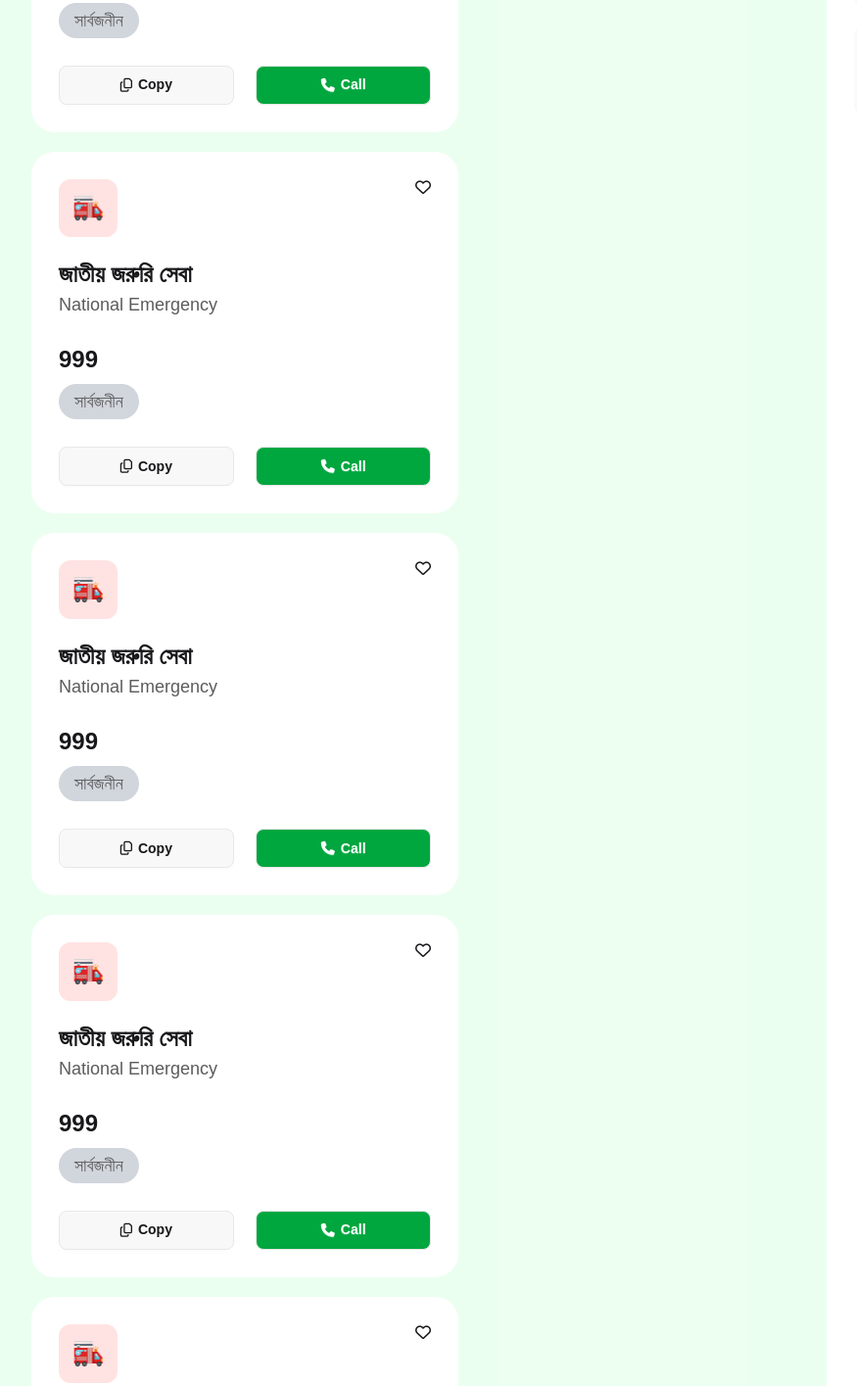
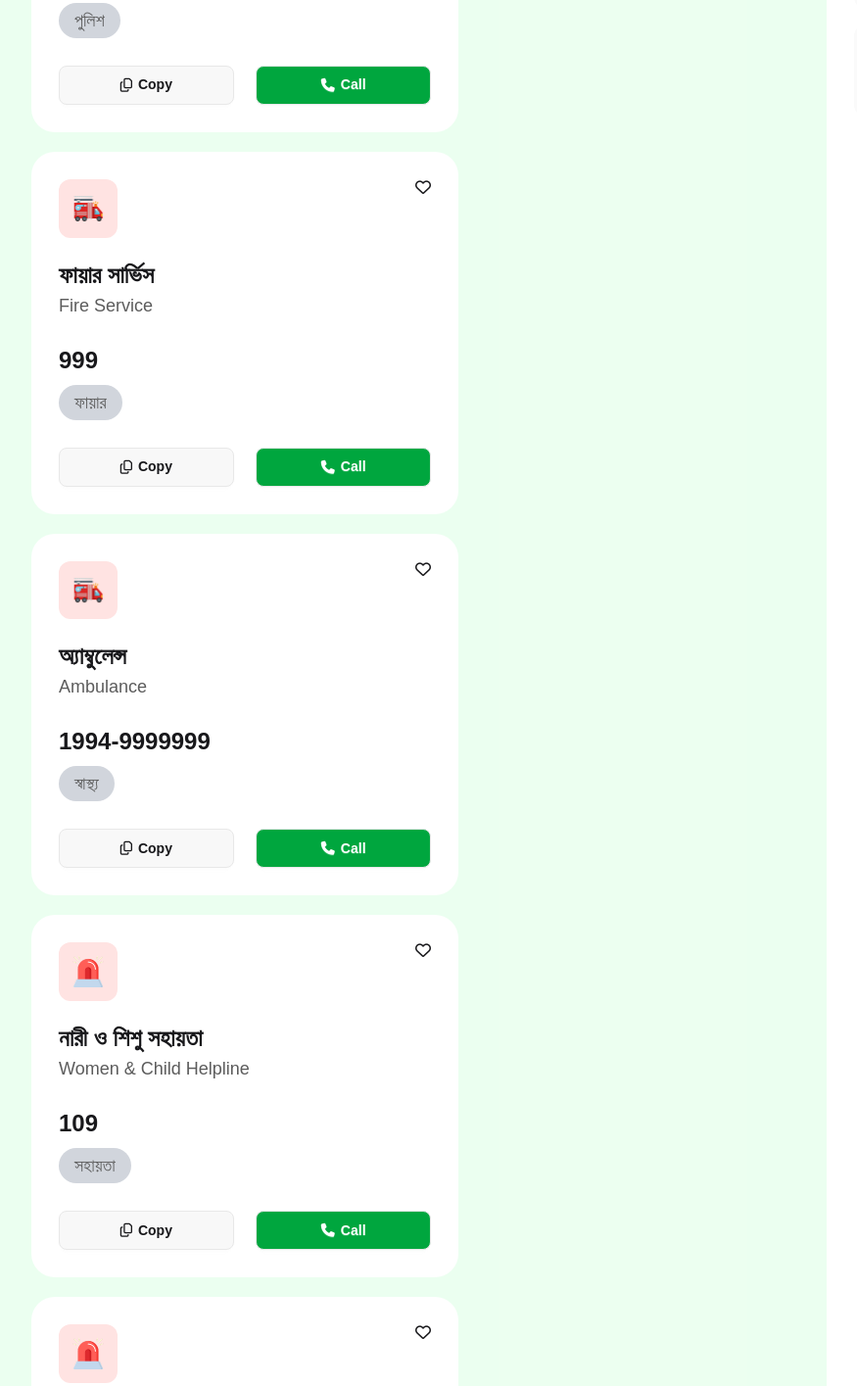
Before and after one commit to Riko-Mia/Assignment-05, a plain HTML site: page index.html in a window 1280 px wide. Shown: the part 997-2412 px from the top of the page at 98% size, without its empty margins (0-875 px from the left). Drawn offline with nearby package versions, Linux system fonts and the light colour scheme; a script that the page names is missing; a web font is replaced by a local one.

```diff
--- a/index.html
+++ b/index.html
@@ -101,7 +101,7 @@
             <div class=" flex flex-wrap m-[32px] gap-5 justify-between">
 
 
-                <div class=" bg-white w-[436px] p-[28px] rounded-3xl">
+                <!-- <div class=" bg-white w-[436px] p-[28px] rounded-3xl">
                     <div class="flex justify-between ">
                     <div class="bg-[#FFE3E2] w-[60px] mb-5 rounded-xl">
                     <img class="p-[14px]" src="./assets/fire-service.png">
@@ -124,13 +124,13 @@
                             <button class="btn call-btn rounded-lg"><i class="fa-solid fa-phone"></i> Call</button>
                         </div>
                     </div>
-                </div>
+                </div> -->
 
 
                 <div class=" bg-white w-[436px] p-[28px] rounded-3xl">
                     <div class="flex justify-between ">
                     <div class="bg-[#FFE3E2] w-[60px] mb-5 rounded-xl">
-                    <img class="p-[14px]" src="./assets/fire-service.png">
+                    <img class="p-[14px]" src="./assets/ambulance.png">
                     </div>
                     <i class="fa-regular fa-heart"></i>
                     </div>
@@ -157,21 +157,21 @@
                 <div class=" bg-white w-[436px] p-[28px] rounded-3xl">
                     <div class="flex justify-between ">
                     <div class="bg-[#FFE3E2] w-[60px] mb-5 rounded-xl">
-                    <img class="p-[14px]" src="./assets/fire-service.png">
+                    <img class="p-[14px]" src="./assets/police.png">
                     </div>
                     <i class="fa-regular fa-heart"></i>
                     </div>
                     <div class="card-text-body">
                         <h2 class="card-title text-[24px] font-bold">
-                            জাতীয় জরুরি সেবা
+                            পুলিশ
                         </h2>
-                            <p class="text-[#5C5C5C] text-[18px]">National Emergency</p>
+                            <p class="text-[#5C5C5C] text-[18px]">Police</p>
 
                             <h2  class="card-title text-[24px] font-bold mt-6 mb-3">
                                 999
                             </h2>
 
-                            <div><span class=" bg-gray-300  py-2 px-4 rounded-3xl text-[#5C5C5C] text-[18px]">সার্বজনীন</span></div>
+                            <div><span class=" bg-gray-300  py-2 px-4 rounded-3xl text-[#5C5C5C] text-[18px]">পুলিশ</span></div>
                         <div class="card-actions justify-between mt-8">
                             <div class="btn copy-btn rounded-lg"><i class="fa-regular fa-copy"></i> Copy</div>
                             <button class="btn call-btn rounded-lg"><i class="fa-solid fa-phone"></i> Call</button>
@@ -190,15 +190,15 @@
                     </div>
                     <div class="card-text-body">
                         <h2 class="card-title text-[24px] font-bold">
-                            জাতীয় জরুরি সেবা
+                            ফায়ার সার্ভিস
                         </h2>
-                            <p class="text-[#5C5C5C] text-[18px]">National Emergency</p>
+                            <p class="text-[#5C5C5C] text-[18px]">Fire Service</p>
 
                             <h2  class="card-title text-[24px] font-bold mt-6 mb-3">
                                 999
                             </h2>
 
-                            <div><span class=" bg-gray-300  py-2 px-4 rounded-3xl text-[#5C5C5C] text-[18px]">সার্বজনীন</span></div>
+                            <div><span class=" bg-gray-300  py-2 px-4 rounded-3xl text-[#5C5C5C] text-[18px]">ফায়ার</span></div>
                         <div class="card-actions justify-between mt-8">
                             <div class="btn copy-btn rounded-lg"><i class="fa-regular fa-copy"></i> Copy</div>
                             <button class="btn call-btn rounded-lg"><i class="fa-solid fa-phone"></i> Call</button>
@@ -217,15 +217,15 @@
                     </div>
                     <div class="card-text-body">
                         <h2 class="card-title text-[24px] font-bold">
-                            জাতীয় জরুরি সেবা
+                            অ্যাম্বুলেন্স
                         </h2>
-                            <p class="text-[#5C5C5C] text-[18px]">National Emergency</p>
+                            <p class="text-[#5C5C5C] text-[18px]">Ambulance</p>
 
                             <h2  class="card-title text-[24px] font-bold mt-6 mb-3">
-                                999
+                                1994-9999999
                             </h2>
 
-                            <div><span class=" bg-gray-300  py-2 px-4 rounded-3xl text-[#5C5C5C] text-[18px]">সার্বজনীন</span></div>
+                            <div><span class=" bg-gray-300  py-2 px-4 rounded-3xl text-[#5C5C5C] text-[18px]">স্বাস্থ্য</span></div>
                         <div class="card-actions justify-between mt-8">
                             <div class="btn copy-btn rounded-lg"><i class="fa-regular fa-copy"></i> Copy</div>
                             <button class="btn call-btn rounded-lg"><i class="fa-solid fa-phone"></i> Call</button>
@@ -238,21 +238,21 @@
                 <div class=" bg-white w-[436px] p-[28px] rounded-3xl">
                     <div class="flex justify-between ">
                     <div class="bg-[#FFE3E2] w-[60px] mb-5 rounded-xl">
-                    <img class="p-[14px]" src="./assets/fire-service.png">
+                    <img class="p-[14px]" src="./assets/emergency.png">
                     </div>
                     <i class="fa-regular fa-heart"></i>
                     </div>
                     <div class="card-text-body">
                         <h2 class="card-title text-[24px] font-bold">
-                            জাতীয় জরুরি সেবা
+                            নারী ও শিশু সহায়তা
                         </h2>
-                            <p class="text-[#5C5C5C] text-[18px]">National Emergency</p>
+                            <p class="text-[#5C5C5C] text-[18px]">Women & Child Helpline</p>
 
                             <h2  class="card-title text-[24px] font-bold mt-6 mb-3">
-                                999
+                                109
                             </h2>
 
-                            <div><span class=" bg-gray-300  py-2 px-4 rounded-3xl text-[#5C5C5C] text-[18px]">সার্বজনীন</span></div>
+                            <div><span class=" bg-gray-300  py-2 px-4 rounded-3xl text-[#5C5C5C] text-[18px]">সহায়তা</span></div>
                         <div class="card-actions justify-between mt-8">
                             <div class="btn copy-btn rounded-lg"><i class="fa-regular fa-copy"></i> Copy</div>
                             <button class="btn call-btn rounded-lg"><i class="fa-solid fa-phone"></i> Call</button>
@@ -265,21 +265,21 @@
                 <div class=" bg-white w-[436px] p-[28px] rounded-3xl">
                     <div class="flex justify-between ">
                     <div class="bg-[#FFE3E2] w-[60px] mb-5 rounded-xl">
-                    <img class="p-[14px]" src="./assets/fire-service.png">
+                    <img class="p-[14px]" src="./assets/emergency.png">
                     </div>
                     <i class="fa-regular fa-heart"></i>
                     </div>
                     <div class="card-text-body">
                         <h2 class="card-title text-[24px] font-bold">
-                            জাতীয় জরুরি সেবা
+                            দুদক
                         </h2>
-                            <p class="text-[#5C5C5C] text-[18px]">National Emergency</p>
+                            <p class="text-[#5C5C5C] text-[18px]">Anti-Corruption</p>
 
                             <h2  class="card-title text-[24px] font-bold mt-6 mb-3">
-                                999
+                                106
                             </h2>
 
-                            <div><span class=" bg-gray-300  py-2 px-4 rounded-3xl text-[#5C5C5C] text-[18px]">সার্বজনীন</span></div>
+                            <div><span class=" bg-gray-300  py-2 px-4 rounded-3xl text-[#5C5C5C] text-[18px]">সরকারি</span></div>
                         <div class="card-actions justify-between mt-8">
                             <div class="btn copy-btn rounded-lg"><i class="fa-regular fa-copy"></i> Copy</div>
                             <button class="btn call-btn rounded-lg"><i class="fa-solid fa-phone"></i> Call</button>
@@ -292,21 +292,21 @@
                 <div class=" bg-white w-[436px] p-[28px] rounded-3xl">
                     <div class="flex justify-between ">
                     <div class="bg-[#FFE3E2] w-[60px] mb-5 rounded-xl">
-                    <img class="p-[14px]" src="./assets/fire-service.png">
+                    <img class="p-[14px]" src="./assets/heart.png">
                     </div>
                     <i class="fa-regular fa-heart"></i>
                     </div>
                     <div class="card-text-body">
                         <h2 class="card-title text-[24px] font-bold">
-                            জাতীয় জরুরি সেবা
+                            বিদ্যুৎ বিভ্রাট
                         </h2>
-                            <p class="text-[#5C5C5C] text-[18px]">National Emergency</p>
+                            <p class="text-[#5C5C5C] text-[18px]">Electricity Outage</p>
 
                             <h2  class="card-title text-[24px] font-bold mt-6 mb-3">
-                                999
+                                16216
                             </h2>
 
-                            <div><span class=" bg-gray-300  py-2 px-4 rounded-3xl text-[#5C5C5C] text-[18px]">সার্বজনীন</span></div>
+                            <div><span class=" bg-gray-300  py-2 px-4 rounded-3xl text-[#5C5C5C] text-[18px]">বিদ্যুৎ</span></div>
                         <div class="card-actions justify-between mt-8">
                             <div class="btn copy-btn rounded-lg"><i class="fa-regular fa-copy"></i> Copy</div>
                             <button class="btn call-btn rounded-lg"><i class="fa-solid fa-phone"></i> Call</button>
@@ -319,21 +319,47 @@
                 <div class=" bg-white w-[436px] p-[28px] rounded-3xl">
                     <div class="flex justify-between ">
                     <div class="bg-[#FFE3E2] w-[60px] mb-5 rounded-xl">
-                    <img class="p-[14px]" src="./assets/fire-service.png">
+                    <img class="p-[14px]" src="./assets/brac.png">
                     </div>
                     <i class="fa-regular fa-heart"></i>
                     </div>
                     <div class="card-text-body">
                         <h2 class="card-title text-[24px] font-bold">
-                            জাতীয় জরুরি সেবা
+                            ব্রাক
                         </h2>
-                            <p class="text-[#5C5C5C] text-[18px]">National Emergency</p>
+                            <p class="text-[#5C5C5C] text-[18px]">Brac</p>
 
                             <h2  class="card-title text-[24px] font-bold mt-6 mb-3">
-                                999
+                                16445
                             </h2>
 
-                            <div><span class=" bg-gray-300  py-2 px-4 rounded-3xl text-[#5C5C5C] text-[18px]">সার্বজনীন</span></div>
+                            <div><span class=" bg-gray-300  py-2 px-4 rounded-3xl text-[#5C5C5C] text-[18px]">এনজিও</span></div>
+                        <div class="card-actions justify-between mt-8">
+                            <div class="btn copy-btn rounded-lg"><i class="fa-regular fa-copy"></i> Copy</div>
+                            <button class="btn call-btn rounded-lg"><i class="fa-solid fa-phone"></i> Call</button>
+                        </div>
+                    </div>
+                </div>
+
+
+                <div class=" bg-white w-[436px] p-[28px] rounded-3xl">
+                    <div class="flex justify-between ">
+                    <div class="bg-[#FFE3E2] w-[60px] mb-5 rounded-xl">
+                    <img class="p-[14px]" src="./assets/Bangladesh-Railway.png">
+                    </div>
+                    <i class="fa-regular fa-heart"></i>
+                    </div>
+                    <div class="card-text-body">
+                        <h2 class="card-title text-[24px] font-bold">
+                            বাংলােদেশ রেলওয়ে
+                        </h2>
+                            <p class="text-[#5C5C5C] text-[18px]">Bangladesh Railway</p>
+
+                            <h2  class="card-title text-[24px] font-bold mt-6 mb-3">
+                                16487
+                            </h2>
+
+                            <div><span class=" bg-gray-300  py-2 px-4 rounded-3xl text-[#5C5C5C] text-[18px]">পরিবহন</span></div>
                         <div class="card-actions justify-between mt-8">
                             <div class="btn copy-btn rounded-lg"><i class="fa-regular fa-copy"></i> Copy</div>
                             <button class="btn call-btn rounded-lg"><i class="fa-solid fa-phone"></i> Call</button>
```
